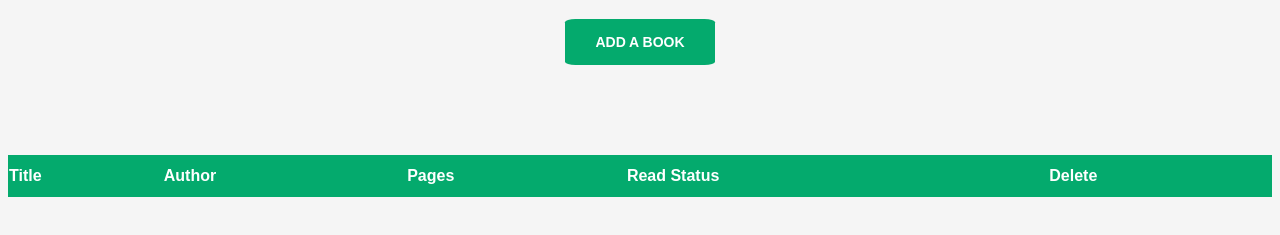
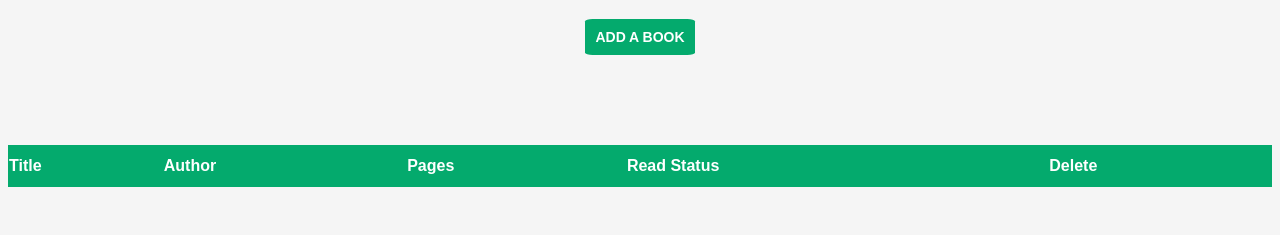
Before and after one commit to asminkarki012/Book-library, a plain HTML site: page index.html in a window 1280 px wide. Shown: the part 61-296 px from the top of the page. Drawn offline with Linux system fonts and the light colour scheme.

Commit message:
button size changed

```diff
--- a/style.css
+++ b/style.css
@@ -48,7 +48,7 @@ button{
   background-color:#04AA6D; /* Green */
   border: none;
   color: white;
-  padding: 15px 30px;
+  padding: 10px 10px;
   text-align: center;
   text-decoration: none;
   display: inline-block;
@@ -57,6 +57,7 @@ button{
 }
 button:hover{
   background-color:lightseagreen;
+  cursor: pointer;
 }
 .readstatus-button{
   background-color: #FFFFFF;
@@ -66,3 +67,8 @@ button:hover{
   background-color: #D4235E;
   color:white;
 }
+
+#displayform{
+  box-sizing: border-box;
+
+}
```
